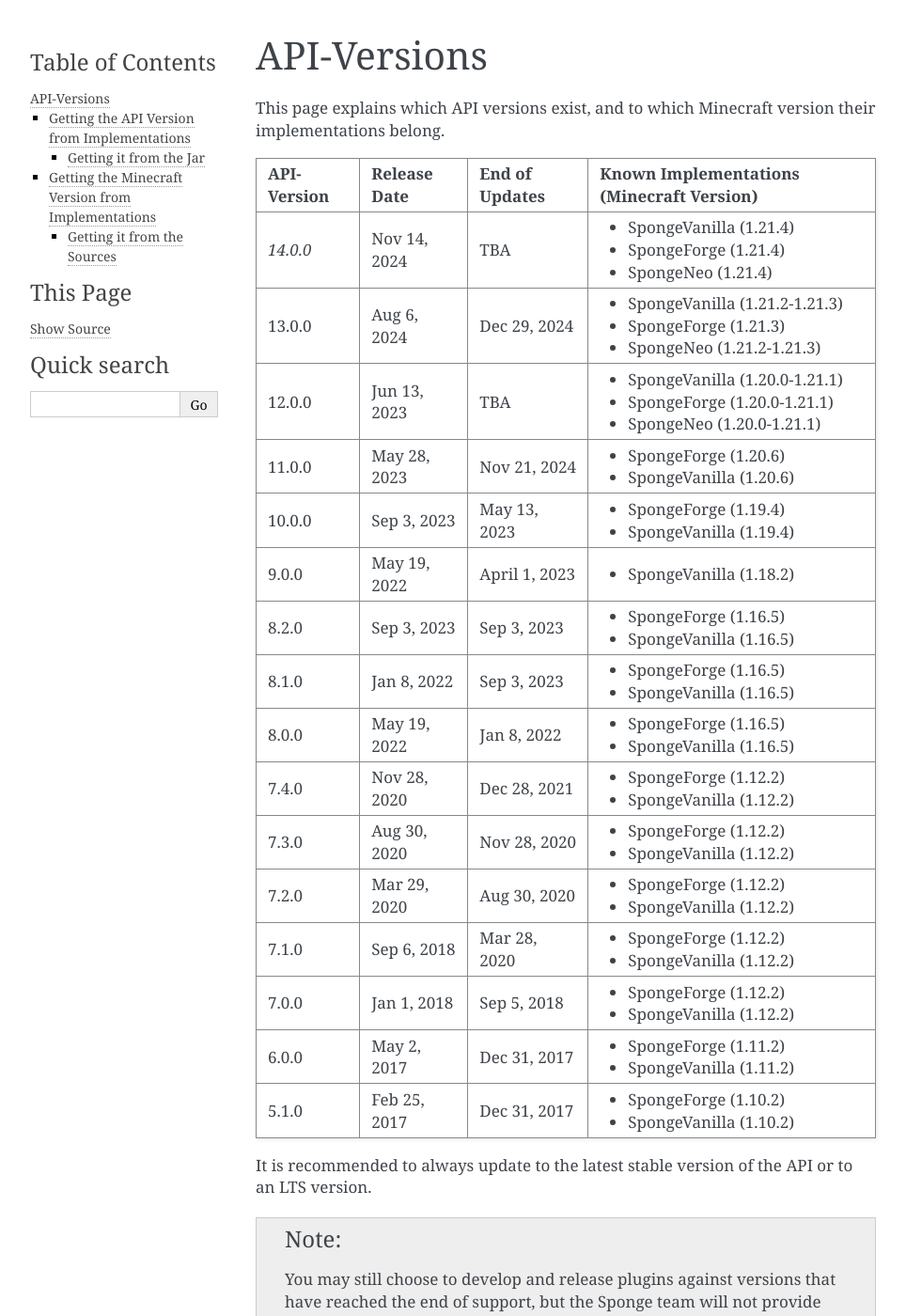
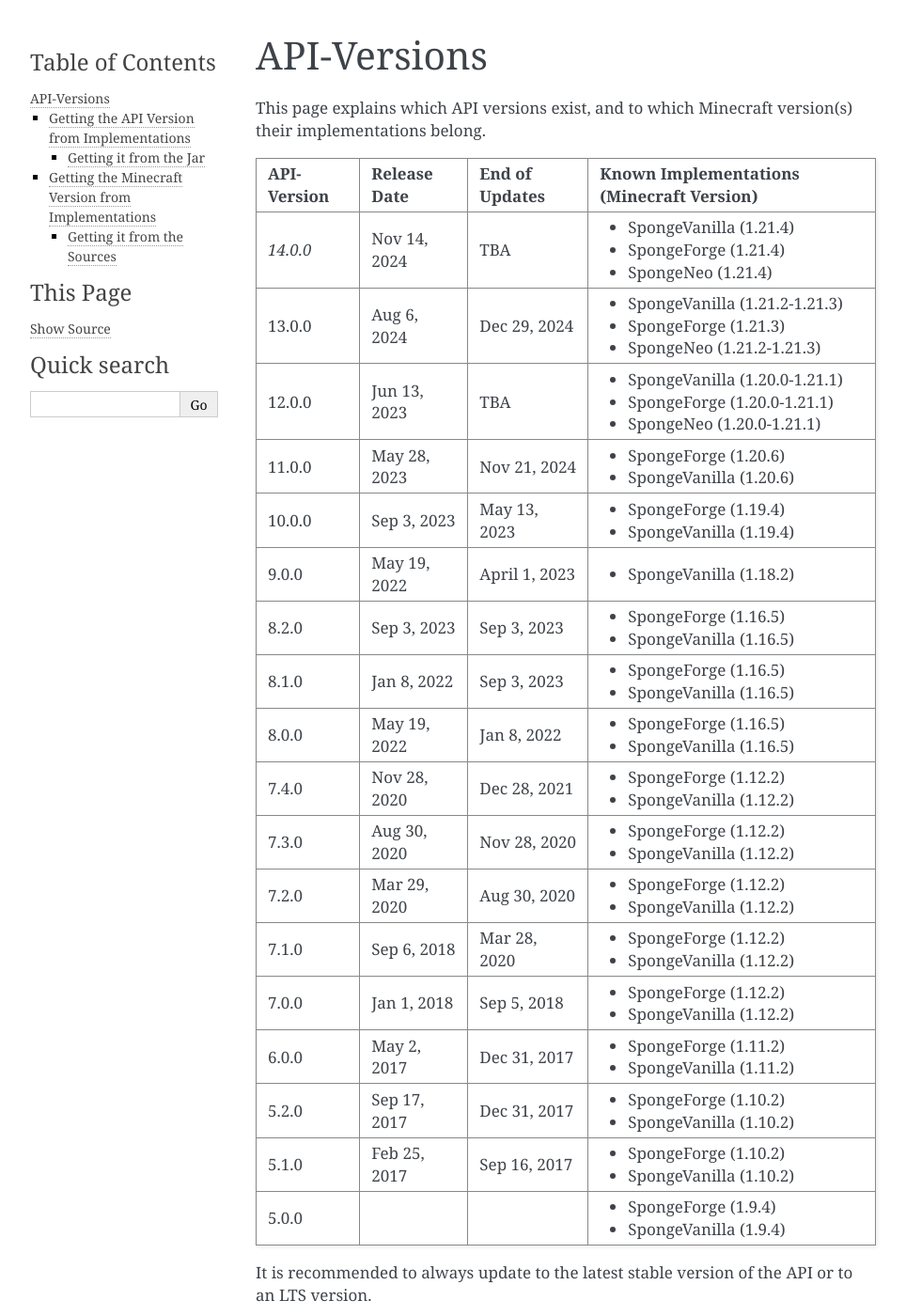
Before and after one commit to SpongePowered/SpongeDocs, a Sphinx documentation site: the page built from source/plugin/api-versions.rst, in a window 1280 px wide and 1400 px high. Shown: the whole window at 94% size, without its empty margins (148-1112 px from the left). Built offline with Sphinx 7.4.7, drawn with Linux system fonts in a browser that asks for light colours.

Commit message:
Added some older versions

```diff
--- a/source/plugin/api-versions.rst
+++ b/source/plugin/api-versions.rst
@@ -2,7 +2,7 @@
 API-Versions
 ============
 
-This page explains which API versions exist, and to which Minecraft version their implementations belong.
+This page explains which API versions exist, and to which Minecraft version(s) their implementations belong.
 
 +-------------+--------------+----------------+-------------------------------------------+
 | API-Version | Release Date | End of Updates | Known Implementations (Minecraft Version) |
@@ -54,8 +54,14 @@
 | 6.0.0       | May 2, 2017  | Dec 31, 2017   | * SpongeForge (1.11.2)                    |
 |             |              |                | * SpongeVanilla (1.11.2)                  |
 +-------------+--------------+----------------+-------------------------------------------+
-| 5.1.0       | Feb 25, 2017 | Dec 31, 2017   | * SpongeForge (1.10.2)                    |
+| 5.2.0       | Sep 17, 2017 | Dec 31, 2017   | * SpongeForge (1.10.2)                    |
 |             |              |                | * SpongeVanilla (1.10.2)                  |
++-------------+--------------+----------------+-------------------------------------------+
+| 5.1.0       | Feb 25, 2017 | Sep 16, 2017   | * SpongeForge (1.10.2)                    |
+|             |              |                | * SpongeVanilla (1.10.2)                  |
++-------------+--------------+----------------+-------------------------------------------+
+| 5.0.0       |              |                | * SpongeForge (1.9.4)                     |
+|             |              |                | * SpongeVanilla (1.9.4)                   |
 +-------------+--------------+----------------+-------------------------------------------+
 
 It is recommended to always update to the latest stable version of the API or to an LTS version.
```
